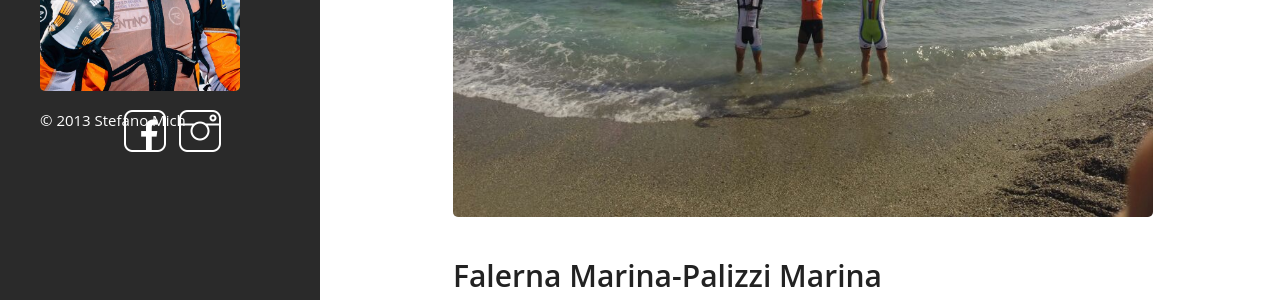
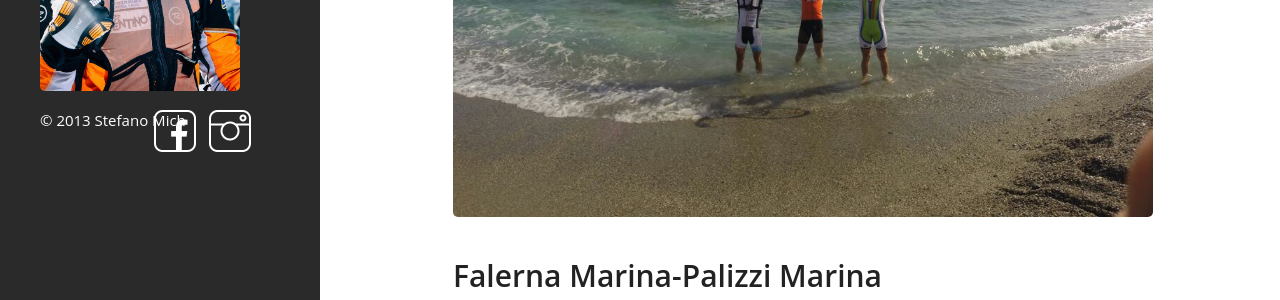
Before and after one commit to stefanomich22/mich93.github.io, a Jekyll site: the page built from index.html, in a window 1280 px wide. Shown: the part 456-756 px from the top of the page. Built offline with Jekyll 4.4.1, drawn with Linux system fonts in a browser that asks for light colours; Markdown is read by kramdown in place of the engine named in the settings; the list of posts is cut into pages by our own code.

Commit message:
fixes social banner

```diff
--- a/public/css/hyde.css
+++ b/public/css/hyde.css
@@ -445,7 +445,7 @@ a:hover {
   }
   .social{
     position:absolute;
-  	left:80px;
+  	left:110px;
   	bottom:-30px;
   	display: inline-block;
   }
```
